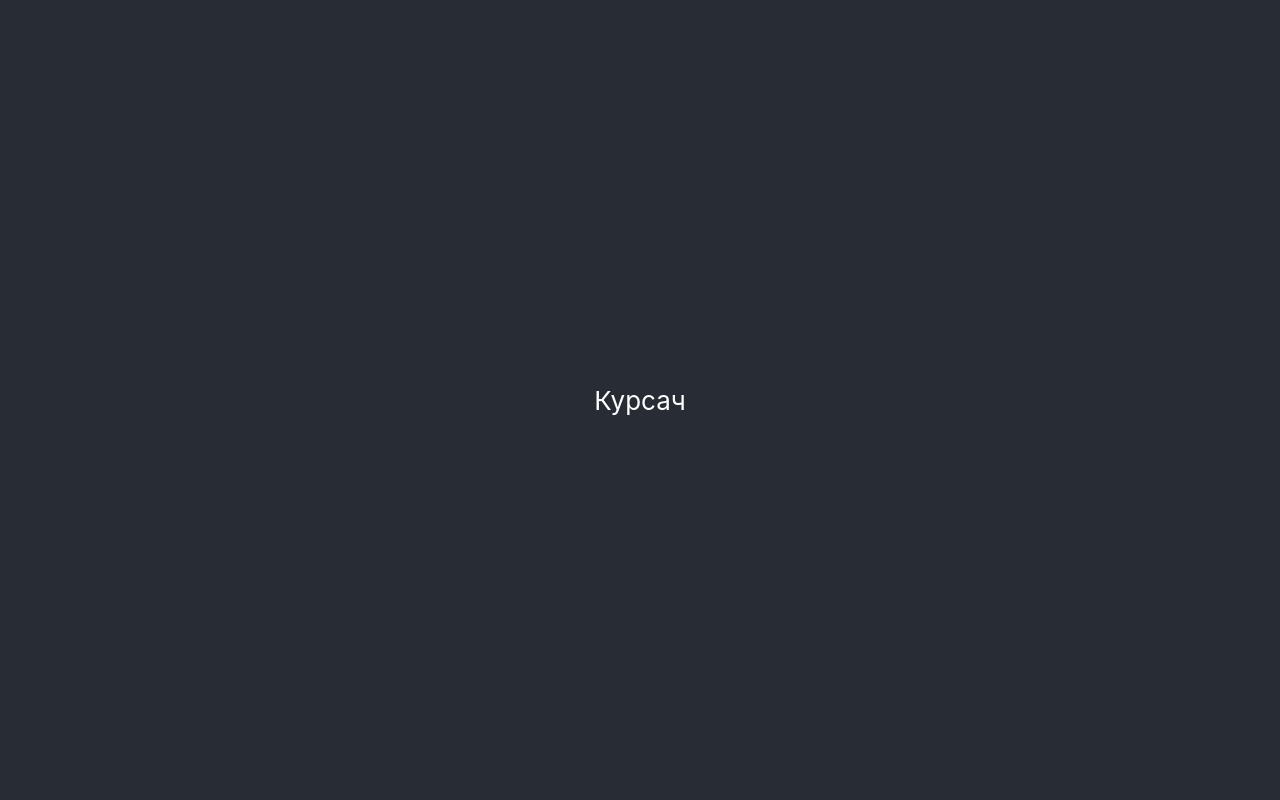
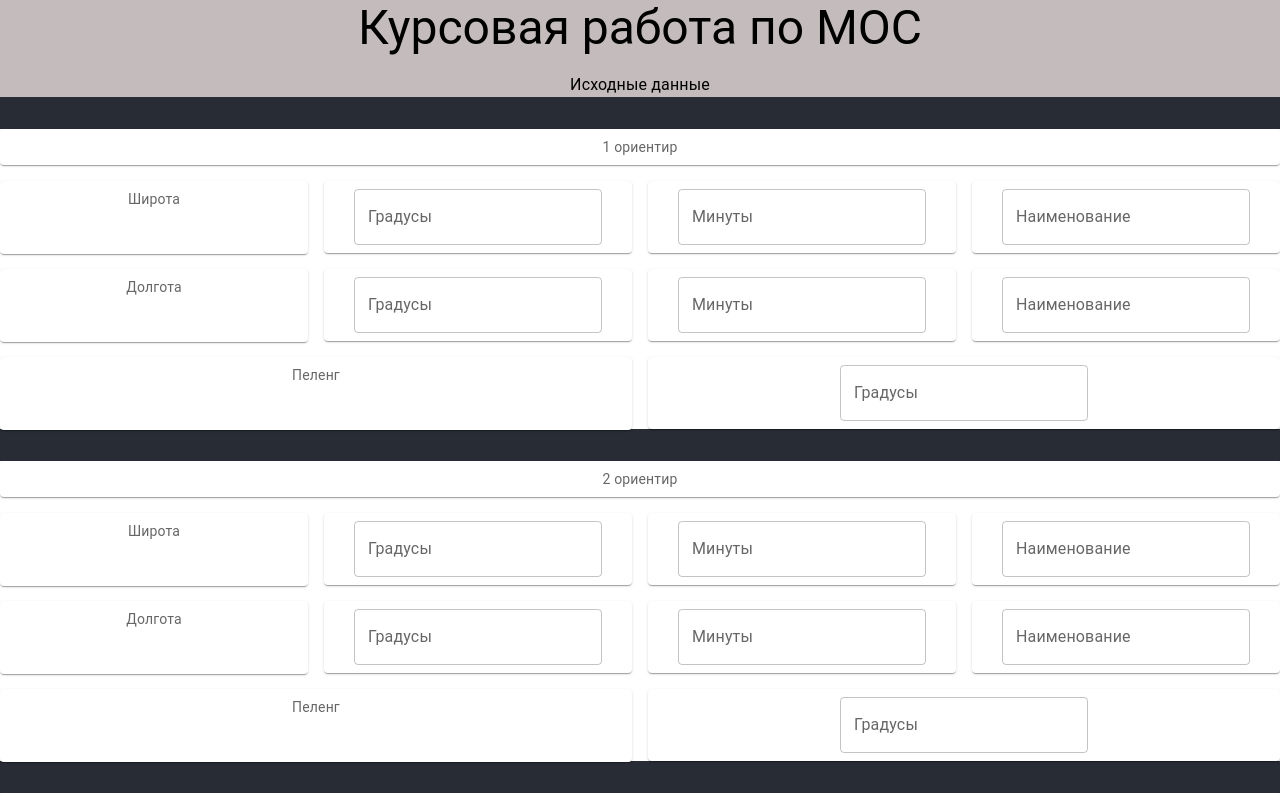
Before and after one commit to paul-ondev/mos, a React (Create React App) app: page / in a window 1280 px wide. Shown: the top 800 px of the page. Built offline with nearby package versions, Linux system fonts and the light colour scheme.

Commit message:
added initial values form

```diff
--- a/package.json
+++ b/package.json
@@ -3,12 +3,16 @@
   "version": "0.1.0",
   "private": true,
   "dependencies": {
+    "@emotion/react": "^11.10.5",
+    "@emotion/styled": "^11.10.5",
+    "@mui/material": "^5.11.2",
     "@types/jest": "^27.0.1",
     "@types/node": "^16.7.13",
     "@types/react": "^18.0.0",
     "@types/react-dom": "^18.0.0",
     "react": "^18.2.0",
     "react-dom": "^18.2.0",
+    "react-hook-form": "^7.41.3",
     "react-scripts": "5.0.1",
     "typescript": "^4.4.2"
   },
--- a/src/App.css
+++ b/src/App.css
@@ -12,3 +12,13 @@
   font-size: calc(10px + 2vmin);
   color: white;
 }
+
+.divider {
+  padding-top: 1vh;
+  padding-bottom: 1vh;
+
+  width: 100%;
+  height: 2vh;
+  background-color: #282c34;
+
+}
--- a/src/App.tsx
+++ b/src/App.tsx
@@ -1,9 +1,171 @@
 import "./App.css";
 
+import NavItem from "../src/components/NavItem";
+
+import Box from "@mui/material/Box";
+import Typography from "@mui/material/Typography";
+import TextField from "@mui/material/TextField";
+import { useForm } from "react-hook-form";
+import Paper from "@mui/material/Paper";
+import Grid from "@mui/material/Grid";
+import { styled } from "@mui/material/styles";
+
+import Card from "@mui/material/Card";
+import Button from "@mui/material/Button";
+
+const Item = styled(Paper)(({ theme }) => ({
+  backgroundColor: theme.palette.mode === "dark" ? "#1A2027" : "#fff",
+  ...theme.typography.body2,
+  padding: theme.spacing(1),
+  textAlign: "center",
+  color: theme.palette.text.secondary,
+}));
+
+const ButtonCard = styled(Card)(({ theme }) => ({
+  backgroundColor: theme.palette.mode === "dark" ? "#1A2027" : "#fff",
+  ...theme.typography.body2,
+  padding: theme.spacing(3),
+  textAlign: "center",
+  color: theme.palette.text.secondary,
+}));
+
 function App() {
+  let initialValuesTemplate = {
+    DRPosition: {
+      lat: {
+        dgr: 1,
+        mins: 1,
+        dir: " ",
+      },
+      long: {
+        dgr: 1,
+        mins: 1,
+        dir: " ",
+      },
+    },
+    first: {
+      lat: {
+        dgr: 1,
+        mins: 1,
+        dir: " ",
+      },
+      long: {
+        dgr: 1,
+        mins: 1,
+        dir: " ",
+      },
+      bearing: 1,
+    },
+    second: {
+      lat: {
+        dgr: 1,
+        mins: 1,
+        dir: " ",
+      },
+      long: {
+        dgr: 1,
+        mins: 1,
+        dir: " ",
+      },
+      bearing: 1,
+    },
+    third: {
+      lat: {
+        dgr: 1,
+        mins: 1,
+        dir: " ",
+      },
+      long: {
+        dgr: 1,
+        mins: 1,
+        dir: " ",
+      },
+      bearing: 1,
+    },
+    fourth: {
+      lat: {
+        dgr: 1,
+        mins: 1,
+        dir: " ",
+      },
+      long: {
+        dgr: 1,
+        mins: 1,
+        dir: " ",
+      },
+      bearing: 1,
+    },
+  };
+
+  let initialValues = [0, 1, 2, 3];
+
+  const { register, handleSubmit } = useForm();
+
+  const onSubmit = (data) => {
+    console.log(data);
+  };
+
   return (
     <div className="App">
-      <header className="App-header">Курсач</header>
+      <Box sx={{ flexGrow: 0.7, backgroundColor: "rgb(157 143 143 / 60%)" }}>
+        <Typography variant="h3" gutterBottom>
+          Курсовая работа по МОС
+        </Typography>
+        <Typography>Исходные данные</Typography>
+      </Box>
+
+      <form onSubmit={handleSubmit(onSubmit)}>
+        {initialValues.map((item) => (
+          <NavItem key={item} number={item} register={register} />
+        ))}
+        <div className="divider"></div>
+        <Box sx={{ flexGrow: 1 }}>
+          <Grid container spacing={2}>
+            <Grid item xs={12}>
+              <Item>Счислимые координаты</Item>
+            </Grid>
+            <Grid item xs={3}>
+              <Item sx={{ height: "80%" }}>Широта</Item>
+            </Grid>
+            <Grid item xs={3}>
+              <Item>
+                <TextField
+                  {...register("DRLatDGR", { required: true })}
+                  name="DRLatDGR"
+                  label="Градусы"
+                  variant="outlined"
+                />
+              </Item>
+            </Grid>
+            <Grid item xs={3}>
+              <Item>
+                <TextField
+                  {...register("DRLatMins", { required: true })}
+                  name="DRLatMins"
+                  label="Минуты"
+                  variant="outlined"
+                />
+              </Item>
+            </Grid>
+            <Grid item xs={3}>
+              <Item>
+                <TextField
+                  {...register("DRLatDir", { required: true })}
+                  name="DRLatDir"
+                  label="Наименование"
+                  variant="outlined"
+                />
+              </Item>
+            </Grid>
+          </Grid>
+        </Box>
+
+        <ButtonCard>
+          <Button type="submit" onClick={onSubmit}>
+            Вычислить
+          </Button>
+        </ButtonCard>
+      </form>
     </div>
   );
 }
--- /dev/null
+++ b/src/components/NavItem.tsx
@@ -0,0 +1,112 @@
+import React from "react";
+
+import TextField from "@mui/material/TextField";
+
+import Paper from "@mui/material/Paper";
+import Grid from "@mui/material/Grid";
+import { styled } from "@mui/material/styles";
+
+const Item = styled(Paper)(({ theme }) => ({
+  backgroundColor: theme.palette.mode === "dark" ? "#1A2027" : "#fff",
+  ...theme.typography.body2,
+  padding: theme.spacing(1),
+  textAlign: "center",
+  color: theme.palette.text.secondary,
+}));
+
+const NavItem = ({ number, register }) => {
+  let actualNumber = number + 1;
+  return (
+    <div>
+      <div className="divider"></div>
+      <Grid container spacing={2}>
+        <Grid item xs={12}>
+          <Item>{actualNumber} ориентир</Item>
+        </Grid>
+        <Grid item xs={3}>
+          <Item sx={{ height: "80%" }}>Широта</Item>
+        </Grid>
+        <Grid item xs={3}>
+          <Item>
+            <TextField
+              {...register(actualNumber + `LatDGR`, { required: true })}
+              name={actualNumber + `LatDGR`}
+              label="Градусы"
+              variant="outlined"
+            />
+          </Item>
+        </Grid>
+        <Grid item xs={3}>
+          <Item>
+            <TextField
+              {...register(actualNumber + `LatMins`, { required: true })}
+              name={actualNumber + "LatMins"}
+              label="Минуты"
+              variant="outlined"
+            />
+          </Item>
+        </Grid>
+        <Grid item xs={3}>
+          <Item>
+            <TextField
+              {...register(actualNumber + `LatDir`, { required: true })}
+              name={actualNumber + "LatDir"}
+              label="Наименование"
+              variant="outlined"
+            />
+          </Item>
+        </Grid>
+
+        <Grid item xs={3}>
+          <Item sx={{ height: "80%" }}>Долгота</Item>
+        </Grid>
+        <Grid item xs={3}>
+          <Item>
+            <TextField
+              {...register(actualNumber + `LongDGR`, { required: true })}
+              name={actualNumber + `LongDGR`}
+              label="Градусы"
+              variant="outlined"
+            />
+          </Item>
+        </Grid>
+        <Grid item xs={3}>
+          <Item>
+            <TextField
+              {...register(actualNumber + `LongMins`, { required: true })}
+              name={actualNumber + "LongMins"}
+              label="Минуты"
+              variant="outlined"
+            />
+          </Item>
+        </Grid>
+        <Grid item xs={3}>
+          <Item>
+            <TextField
+              {...register(actualNumber + `LongDir`, { required: true })}
+              name={actualNumber + "LongDir"}
+              label="Наименование"
+              variant="outlined"
+            />
+          </Item>
+        </Grid>
+
+        <Grid item xs={6}>
+          <Item sx={{ height: "80%" }}>Пеленг</Item>
+        </Grid>
+        <Grid item xs={6}>
+          <Item>
+            <TextField
+              {...register(actualNumber + `LatBearing`, { required: true })}
+              name={actualNumber + "LatBearing"}
+              label="Градусы"
+              variant="outlined"
+            />
+          </Item>
+        </Grid>
+      </Grid>
+    </div>
+  );
+};
+
+export default NavItem;
```
Also changed, not shown: 1 other file (tests, documents, lock files or other folders).
